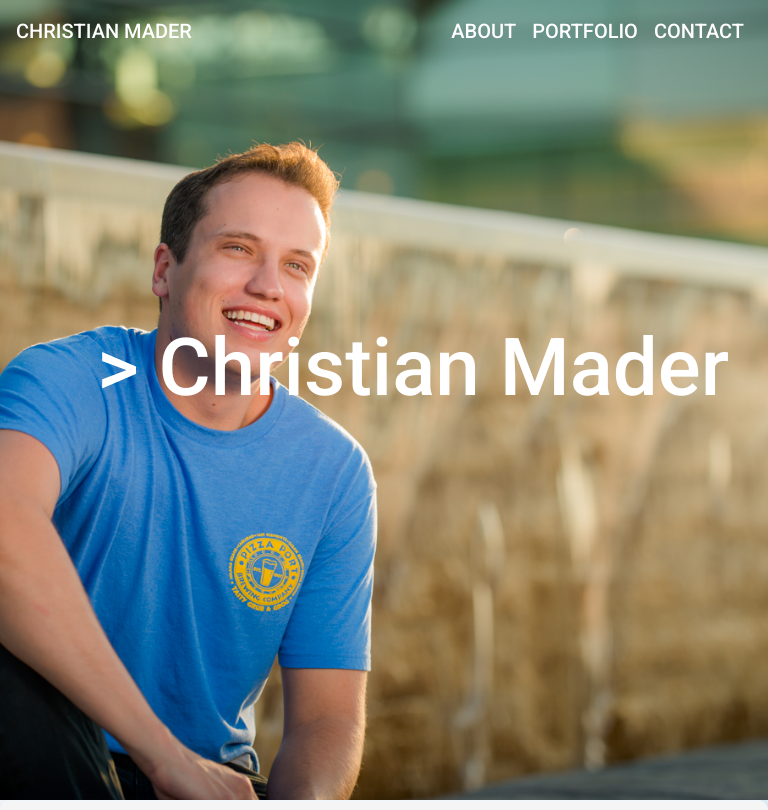
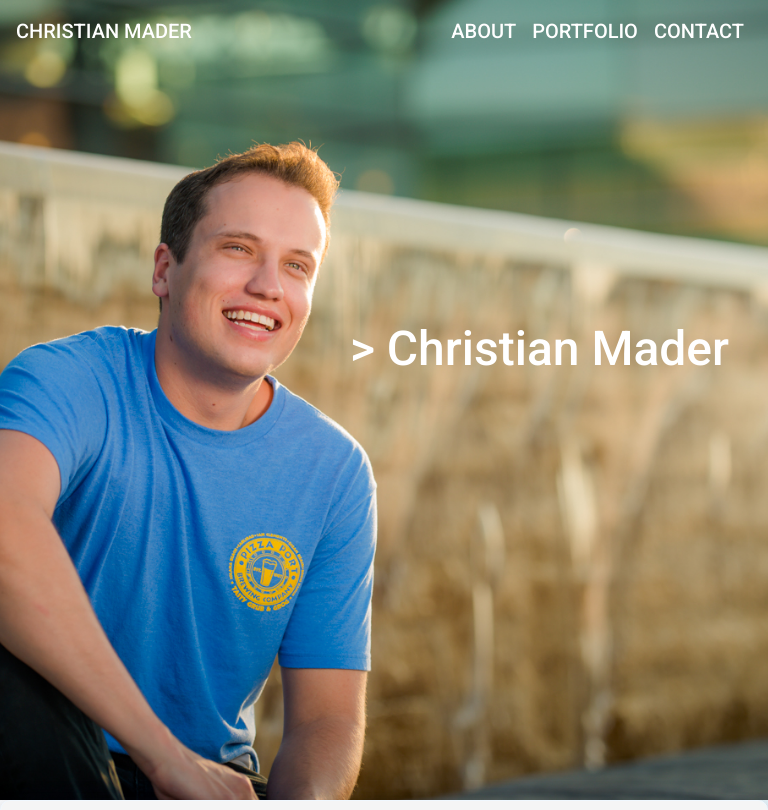
Before and after one commit to Cmader555/PersonalPortfolio, a website: page public/index.html in a window 768 px wide. Shown: the top 810 px of the page. Drawn offline with nearby package versions, Linux system fonts and the light colour scheme.

Commit message:
updated font size for screen size

```diff
--- a/public/assets/css/style.css
+++ b/public/assets/css/style.css
@@ -538,6 +538,9 @@ input:focus, textarea:focus {
     .banner {
         background-attachment: scroll;
     }
+    #mainName {
+        font-size: 3rem;
+    }
 }
 
 @media only screen and (max-width: 531px) {
```
